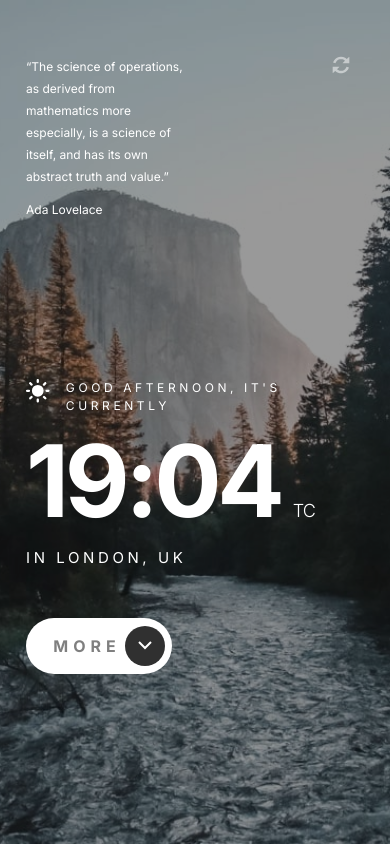
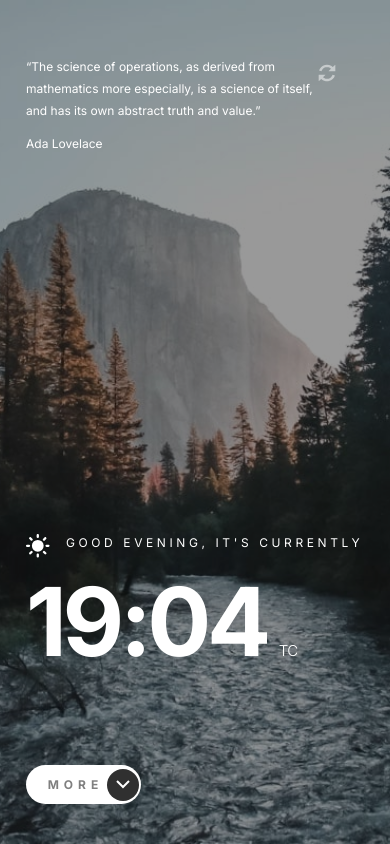
Before and after one commit to GustavoJuvino/Clock-App, a Next.js app: page / in a window 390 px wide. Built offline with nearby package versions, Linux system fonts and the light colour scheme; no server answers.

Commit message:
feat: if the user accepts navigator's confirmation, it will show the user's location

```diff
--- a/src/app/components/Button.tsx
+++ b/src/app/components/Button.tsx
@@ -12,14 +12,15 @@ const Button = ({ ...props }: ButtonProps) => {
     <button
       className="
             flex
-            h-14
-            w-[146px]
+            h-[39px]
+            w-[115px]
             items-center
             justify-center
             gap-x-1
             rounded-[28px]
             bg-white
             pl-5
+            text-[12px]
             font-bold
             uppercase
             leading-[28px]
@@ -28,6 +29,8 @@ const Button = ({ ...props }: ButtonProps) => {
             text-opacity-50
             duration-300
             hover:text-[#999999]
+            sm:h-14
+            sm:w-[146px]
             sm:text-[16px]
         "
       {...props}
@@ -36,14 +39,16 @@ const Button = ({ ...props }: ButtonProps) => {
       <div
         className="
             flex
-            h-10
-            w-10
+            h-8
+            w-8
             items-center
             justify-center
             rounded-full
             bg-darker-gunpowder-gray
             duration-300
             hover:bg-[#999999]
+            sm:h-10
+            sm:w-10
         "
       >
         <ArrowDown
--- a/src/app/components/DisplayTime.tsx
+++ b/src/app/components/DisplayTime.tsx
@@ -1,24 +1,49 @@
 'use client'
 
-import React, { useEffect, useState, useMemo } from 'react'
+import React, { useEffect, useState, useCallback } from 'react'
 import Button from './Button'
 import { Refresh, Sun } from '../../../public/assets/svgs'
 import { useGlobalContext } from '../context/store'
 
+interface locationProps {
+  city: string
+  countryCode: string
+}
+
 const DisplayTime = () => {
-  let currentMessage = ''
   const [time, setTime] = useState<string>()
   const [timeZone, setTimeZone] = useState<string>()
+  const [message, setMessage] = useState<string>()
   const { infosContainer, setInfosContainer } = useGlobalContext()
+  const [loading, setLoading] = useState(false)
+  const [location, setLocation] = useState<locationProps>()
 
-  // 👇️ Jul 25, 2023, 16:34:06
-  // console.log(
-  //   date.toLocaleString('en-US', {
-  //     dateStyle: 'medium',
-  //     timeStyle: 'medium',
-  //     hour12: false,
-  //   }),
-  // );
+  const testLocation = useCallback(() => {
+    const success = (position: GeolocationPosition) => {
+      const latitude = position.coords.latitude
+      const longitude = position.coords.longitude
+
+      const geoApiUrl = `https://api.bigdatacloud.net/data/reverse-geocode-client?latitude=${latitude}&longitude=${longitude}&localityLanguage=en`
+
+      const fetchData = async () => {
+        setLoading(true)
+
+        try {
+          const response = await fetch(geoApiUrl)
+          const data = await response.json()
+          setLocation(data)
+        } catch (error) {
+          console.log(error)
+        } finally {
+          setLoading(false)
+        }
+      }
+
+      fetchData()
+    }
+
+    navigator.geolocation.getCurrentPosition(success)
+  }, [])
 
   useEffect(() => {
     const timer = setInterval(() => {
@@ -29,12 +54,11 @@ const DisplayTime = () => {
           new Date().getMinutes(),
       )
     }, 1000)
-    return () => {
-      clearInterval(timer)
-    }
-  }, [])
 
-  useMemo(() => {
+    if (new Date().getHours() <= 12) setMessage('Good Morning')
+    if (new Date().getHours() > 12) setMessage('Good Afternoon')
+    if (new Date().getHours() >= 18) setMessage('Good Evening')
+
     setTimeZone(
       new Date()
         .toLocaleDateString('en-US', {
@@ -43,51 +67,74 @@ const DisplayTime = () => {
         })
         .slice(4),
     )
-  }, [])
 
-  if (new Date().getHours() <= 12) currentMessage = 'Good Morning'
-  else if (new Date().getHours() > 12) currentMessage = 'Good Afternoon'
-  else currentMessage = 'Good Evening'
+    testLocation()
+
+    return () => {
+      clearInterval(timer)
+    }
+  }, [testLocation])
 
   return (
     <section
       className="
+          relative
           flex
-            w-full
+          h-[100vh]
+          w-auto
           flex-col
-            max-sm:pl-[26px]
-            sm:px-16
-            lg:px-[165px]
+          max-sm:ml-[26px]
+          sm:mx-16
+          xl:mx-[165px]
         "
     >
       <div
         data-infos-actived={infosContainer}
-        className="z-50 mt-14 h-auto w-[324px] data-[infos-actived=true]:hidden md:w-[573px]"
+        className="
+            z-50
+            mt-14
+            h-auto
+            w-auto
+            data-[infos-actived=true]:hidden
+            mobile:w-[324px]
+            md:w-[573px]
+          "
       >
-        <div className="flex justify-between">
-          <p className="w-[50%] text-[12px] leading-[22px] sm:w-[88%] sm:text-base md:w-[100%]">
+        <div className="flex">
+          <p className="w-[90%] text-[12px] leading-[22px] sm:w-full sm:text-base">
             “The science of operations, as derived from mathematics more
             especially, is a science of itself, and has its own abstract truth
             and value.”
           </p>
-          <Refresh className="sm:mt-2" />
+          <Refresh className="mt-2 sm:mt-4" />
         </div>
         <h5 className="mt-[13px] text-[12px] sm:text-lg">Ada Lovelace</h5>
       </div>
 
       <section
+        id="display_clock"
         data-infos-actived={infosContainer}
-        className="z-50 mt-[10rem] w-auto data-[infos-actived=true]:max-sm:mt-36 data-[infos-actived=true]:sm:my-14 md:mt-[22rem]"
+        className="
+            absolute
+            bottom-10
+            z-50
+            w-full
+            data-[infos-actived=true]:top-24
+            sm:bottom-16
+            data-[infos-actived=true]:sm:top-14
+            md:bottom-[98px]
+            data-[infos-actived=true]:md:top-0
+            data-[infos-actived=true]:md:mt-14
+          "
       >
+        <section>
           <div className="flex gap-x-4">
             <Sun />
             <h4 className="flex text-[12px] uppercase max-md:tracking-[3.6px] max-mobile:hidden sm:text-base md:text-xl">
-            {`${currentMessage}, it's currently`}
+              {`${message}, it's currently`}
             </h4>
 
-          <h4 className="text-[12px] uppercase mobile:hidden">
-            {currentMessage}
-          </h4>
+            <h4 className="text-[12px] uppercase mobile:hidden">{message}</h4>
           </div>
 
           <div className="max-sm:mt-4">
@@ -97,42 +144,30 @@ const DisplayTime = () => {
                 font-bold
                 max-md:leading-none
                 max-md:tracking-[-4.38px]
-                mobile:text-[100px]
+                mobile:text-[95px]
                 sm:text-[175px]
                 md:text-10xl
               "
             >
               {time}
+
               <span
                 className="
-                text-[18px]
+                ml-3
+                text-[15px]
                 font-light
-                uppercase
-                tracking-tighter
-                max-sm:ml-1
-                max-sm:pl-2
-                md:text-[40px]
-                lg:pl-5
+                max-sm:tracking-tighter
+                sm:text-[24px]
+                md:text-[32px]
+                xl:text-[40px]
               "
               >
                 {timeZone}
               </span>
             </h1>
           </div>
-      </section>
 
-      <div
-        className="
-            z-50
-            flex
-            w-full
-            justify-between
-            gap-y-12
-            max-md:flex-col
-            sm:gap-y-20
-            md:items-center
-          "
-      >
+          <div className="flex w-full justify-between max-md:flex-col max-md:gap-y-20 md:items-center">
             <h3
               className="
                 text-[15px]
@@ -143,10 +178,14 @@ const DisplayTime = () => {
                 md:text-2xl
               "
             >
-          in london, uk
+              {loading && 'loading...'}
+              {location && `in ${location.city}, ${location.countryCode}`}
             </h3>
+
             <Button onClick={() => setInfosContainer(!infosContainer)} />
           </div>
+        </section>
+      </section>
     </section>
   )
 }
--- a/src/app/components/Main.tsx
+++ b/src/app/components/Main.tsx
@@ -7,13 +7,13 @@ import DisplayTime from './DisplayTime'
 const Main = () => {
   return (
     <section className="text-white">
-      <div className="absolute z-40 h-[100vh] w-full bg-black opacity-40" />
+      <div className="absolute z-40 h-full w-full bg-black opacity-40" />
       <Image
         width={1440}
         height={800}
         alt="background-image"
         src={`/assets/desktop/bg-image-daytime.jpg`}
-        className="absolute z-30 h-[100vh] w-full object-cover"
+        className="absolute z-30 h-full w-full object-cover"
         priority={true}
       />
 
--- a/src/app/globals.css
+++ b/src/app/globals.css
@@ -21,3 +21,11 @@ ul, li{
   background-color: rgba(255, 255, 255, 0.75);
   backdrop-filter: blur(10px);
 }
+
+
+
+@media (max-height: 750px) {
+  #display_clock[data-infos-actived="true"] {
+    top: -6rem;
+  }
+}
--- a/tailwind.config.ts
+++ b/tailwind.config.ts
@@ -27,7 +27,7 @@ const config: Config = {
         '10xl': ['200px', { fontWeight: 'bold', letterSpacing: '-5px' }],
       },
       screens: {
-        mobile: '340px',
+        mobile: '350px',
       },
     },
   },
```
Lines whose indentation alone changed are shown as unchanged.
